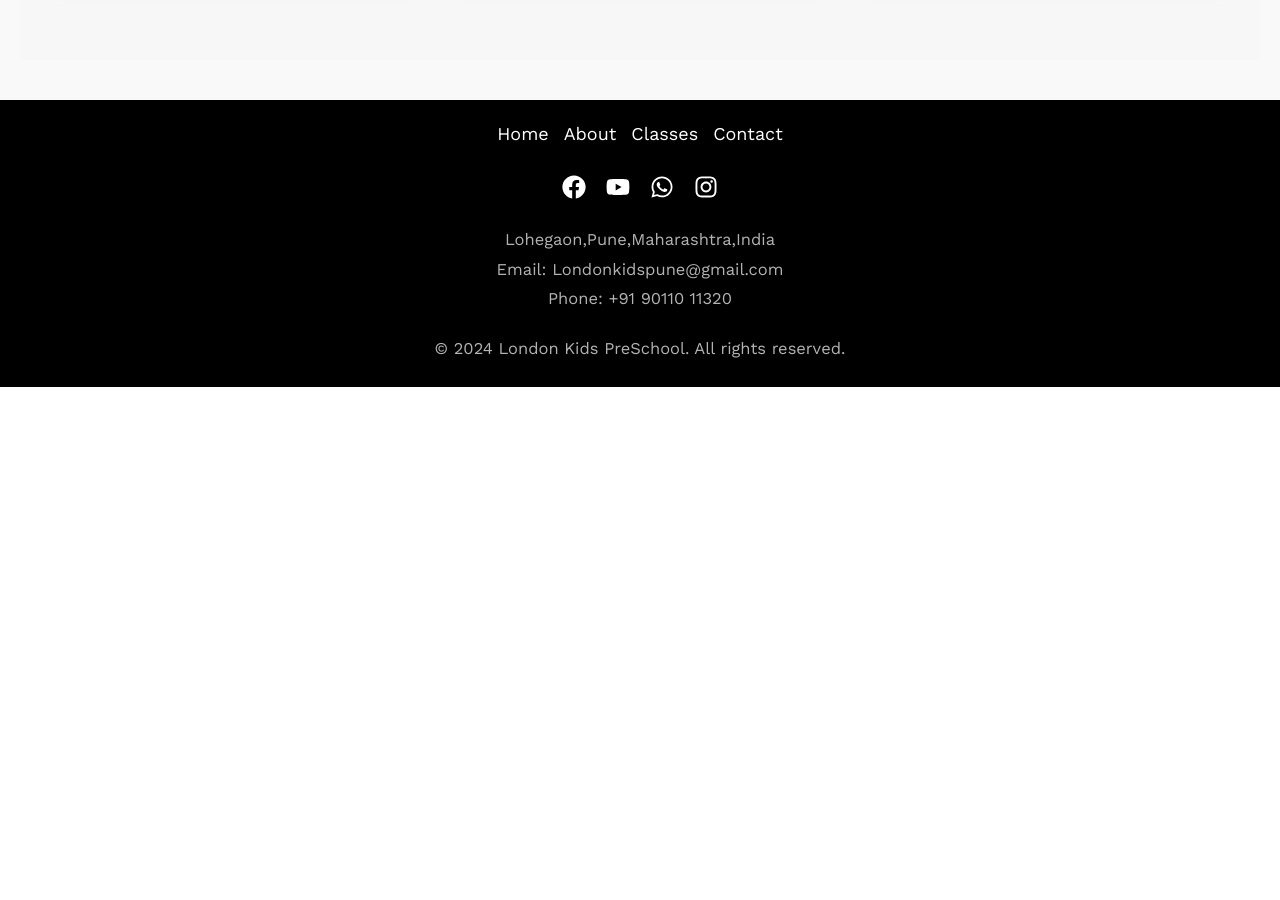
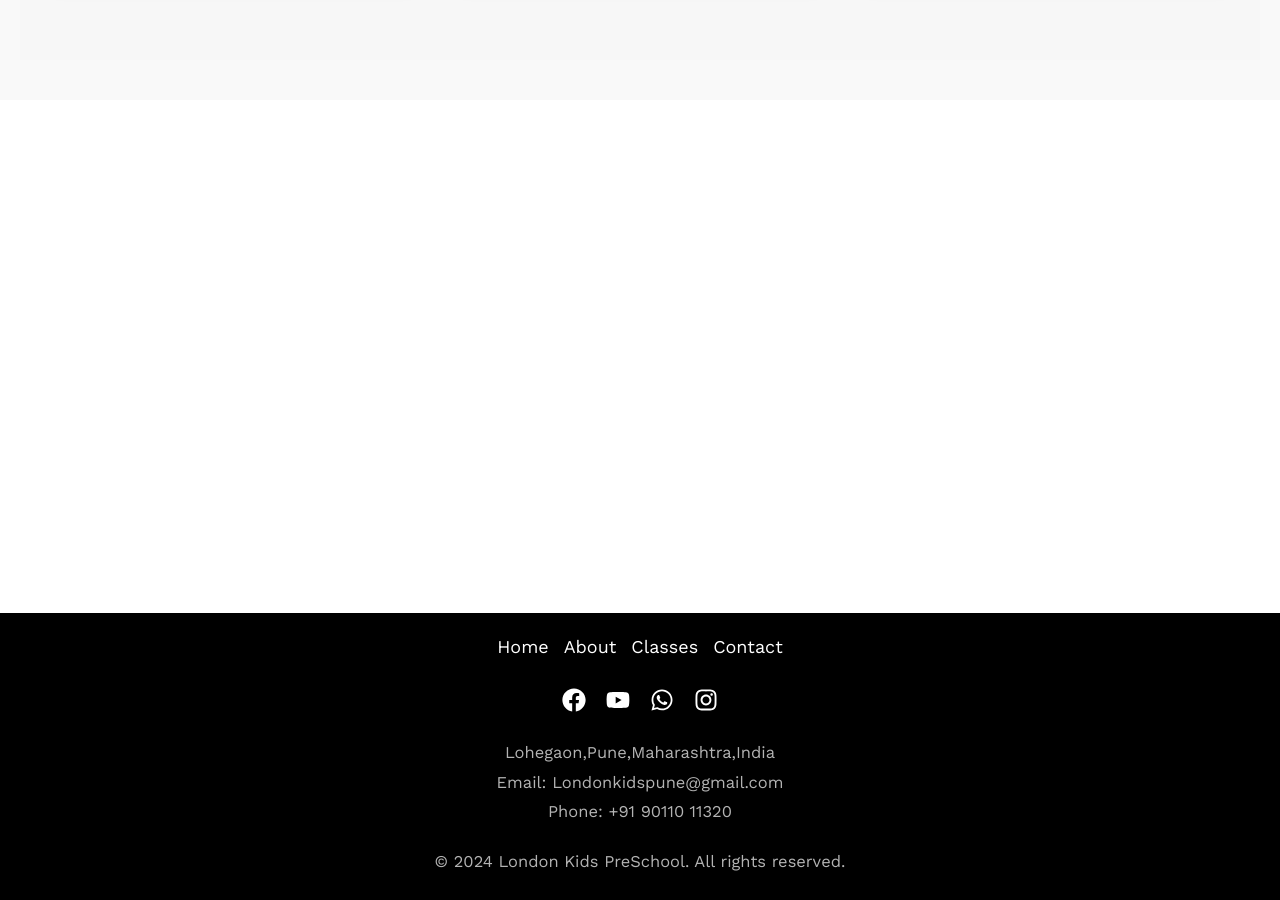
Before and after one commit to opsatya/PreSchool, a React (Vite) app: page /about in a window 1280 px wide. Shown: the part 1059-1959 px from the top of the page. Before the commit the page ends 1446 px from the top, so only its background shows below. Built offline with nearby package versions, Linux system fonts and the light colour scheme.

Commit message:
Updated footer code
date: 29-07-2024

```diff
--- a/src/components/Footer.jsx
+++ b/src/components/Footer.jsx
@@ -1,16 +1,24 @@
 import React from 'react';
 import styled from 'styled-components';
-import { FaFacebook, FaYoutube, FaInstagram,FaWhatsapp} from 'react-icons/fa';
+import { FaFacebook, FaYoutube, FaInstagram, FaWhatsapp } from 'react-icons/fa';
 
-// Styled-components for the footer
+const PageWrapper = styled.div`
+  display: flex;
+  flex-direction: column;
+  min-height: 100vh; // Ensure the page takes the full height of the viewport
+`;
+
+const ContentWrapper = styled.div`
+  flex: 1; // This allows the content area to grow and take up available space
+`;
+
 const FooterWrapper = styled.footer`
-  background-color: #000;  // Black background
-  color: #fff;  // White text
+  background-color: #000;
+  color: #fff;
   padding: 20px;
   text-align: center;
 
   @media (max-width: 768px) {
-  max-width:100%;
     padding: 15px;
   }
 `;
@@ -23,7 +31,7 @@
 
   h2 {
     margin-bottom: 10px;
-    color: #fff;  // White text
+    color: #fff;
   }
 `;
 
@@ -42,7 +50,7 @@
     }
 
     a {
-      color: #fff;  // White text
+      color: #fff;
       text-decoration: none;
       font-size: 18px;
 
@@ -57,13 +65,13 @@
   margin-bottom: 20px;
 
   a {
-    color: #fff;  // White icons
+    color: #fff;
     font-size: 24px;
     margin: 0 10px;
     text-decoration: none;
 
     &:hover {
-      color: #ddd;  // Light grey on hover
+      color: #ddd;
     }
   }
 `;
@@ -73,15 +81,16 @@
 
   p {
     margin: 5px 0;
-    color: #fff;  // White text
+    color: #fff;
   }
 `;
+
 const Reserved = styled.div`
   font-size: 14px;
 
   p {
     margin: 5px 0;
-    color: #fff;  // White text
+    color: #fff;
   }
 `;
 
@@ -124,4 +133,15 @@
   );
 };
 
-export default Footer;
+const App = () => {
+  return (
+    <PageWrapper>
+      <ContentWrapper>
+        {/* Your main content goes here */}
+      </ContentWrapper>
+      <Footer />
+    </PageWrapper>
+  );
+};
+
+export default App;
```
